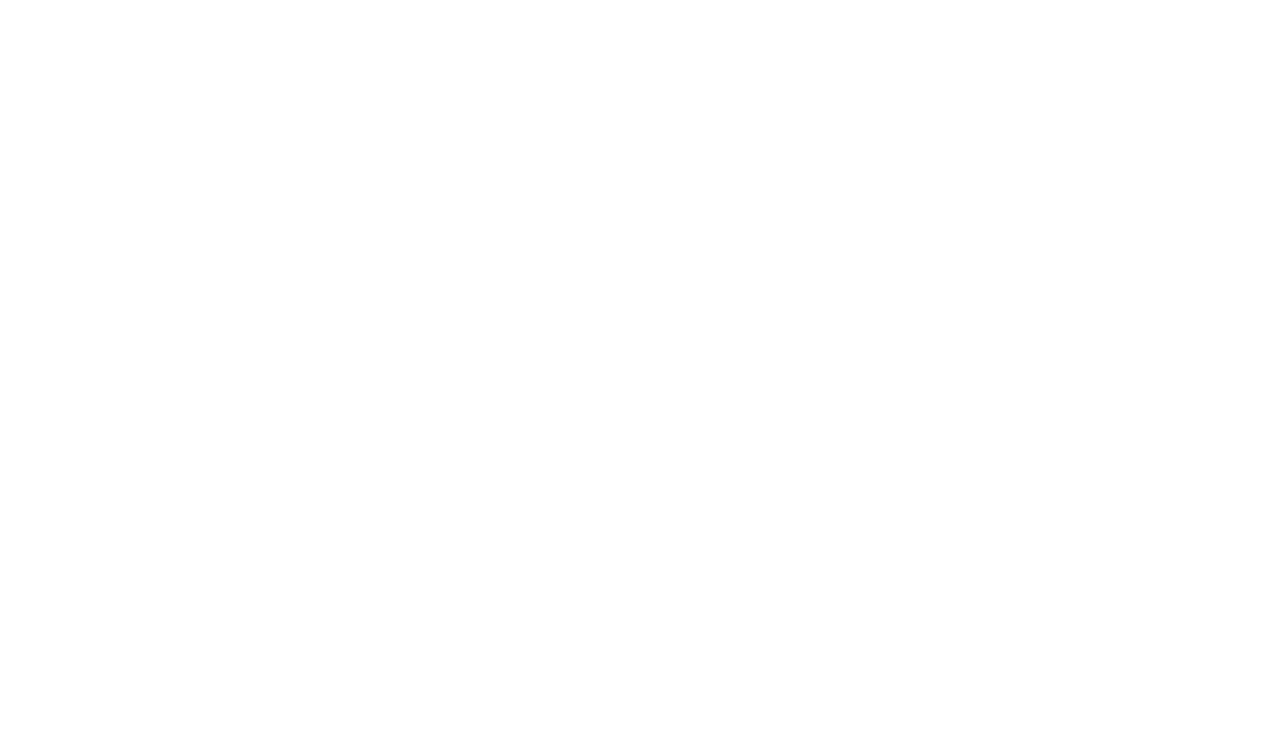
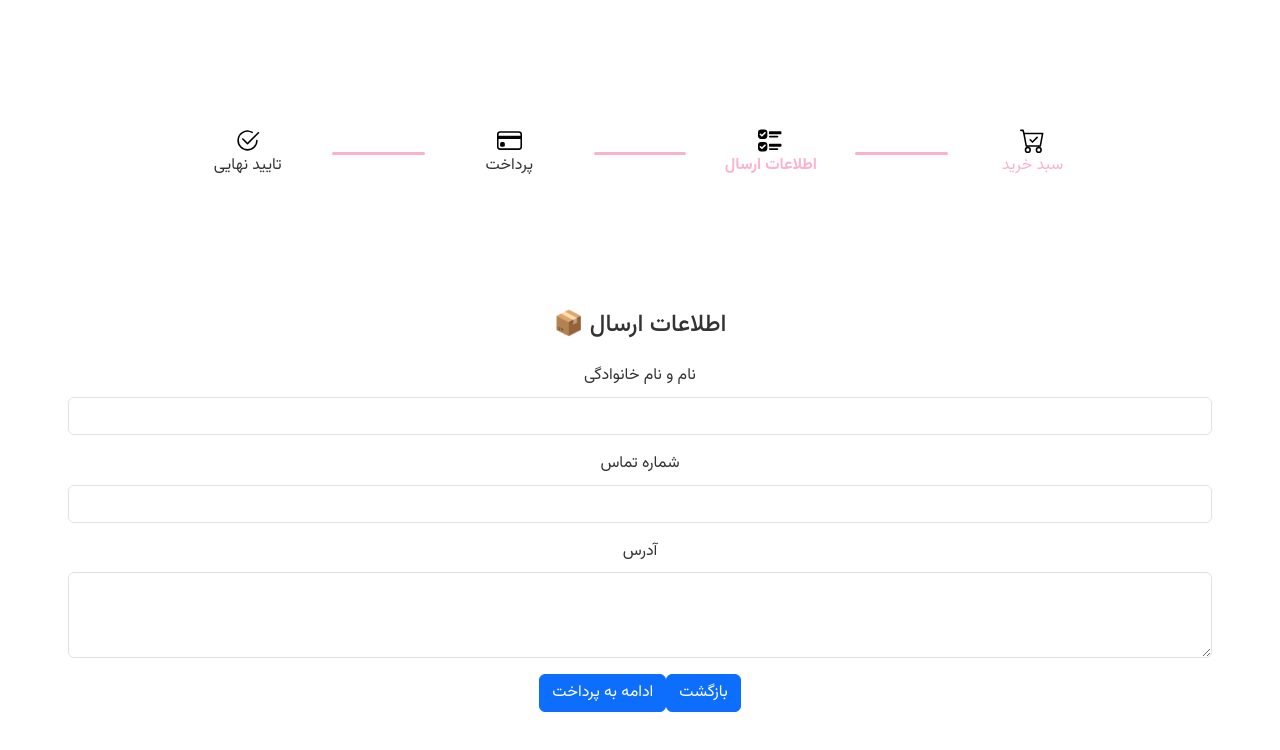
Before and after one commit to heliamazinani/bahar, a React (Vite) app in the folder online_Shop_Bahar/: page /checkout/info in a window 1280 px wide. Before the commit this address had no page. Shown: the top 750 px of the page. Built offline with nearby package versions, Linux system fonts and the light colour scheme.

Commit message:
cartlayout

```diff
--- a/online_Shop_Bahar/src/App.jsx
+++ b/online_Shop_Bahar/src/App.jsx
@@ -12,6 +12,10 @@
 import ProductPage from "./pages/ProductPage/ProductPage";
 import OrderLayout from "./layouts/OrderLayout";
 import CheckoutPage from "./pages/CheckoutPage/CheckoutPage";
+import CartStep from "./components/Checkout/CartStep/CartStep";
+import InfoStep from "./components/Checkout/InfoStep/InfoStep";
+import PaymentStep from "./components/Checkout/PaymentStep/PaymentStep";
+import ConfirmationStep from "./components/Checkout/ConfirmationStep/ConfirmationStep";
 function App() {
   return (
     <>
@@ -42,14 +46,16 @@
               </MainLayout>
             }
           />
-          <Route
-            path="/checkout"
-            element={
-              <OrderLayout>
-                <CheckoutPage/>
-              </OrderLayout>
-            }
-          />
+          <Route path="/checkout" element={<OrderLayout />}>
+            <Route index element={<CartStep />} />
+            <Route path="info" element={<InfoStep/>} />
+            <Route path="payment" element={<PaymentStep />} />
+            <Route
+              path="confirmation"
+              element={<ConfirmationStep/>}
+            />
+          </Route>
+
           <Route
             path="/admin"
             element={
--- /dev/null
+++ b/online_Shop_Bahar/src/components/Checkout/CartStep/CartStep.jsx
@@ -0,0 +1,34 @@
+import SelectedProduct from "../../SelectedProduct/SelectedProduct";
+import { products } from "../../../DummyData/Products";
+import { Container, Col, Row } from "react-bootstrap";
+import { Button, Form } from "react-bootstrap";
+import { useNavigate } from "react-router-dom";
+function CartStep() {
+  const product = products[0];
+    const navigate = useNavigate();
+  return (
+    <>
+      {" "}
+      <Container dir="rtl" className="d-lg-block d-none mt-5 p-2 pe-3">
+        {" "}
+        <Row className="align-items-center">
+          <Col className="text-muted" lg={6} md={12}>
+            محصول
+          </Col>
+          <Col className="text-muted" lg={4} md={6}>
+            جمع قیمت
+          </Col>
+          <Col className="text-muted" lg={2} md={6}>
+            تعداد
+          </Col>
+        </Row>
+      </Container>
+      <SelectedProduct product={product} />
+      <SelectedProduct product={products[1]} />
+      <SelectedProduct product={products[6]} />
+      <Button onClick={() => navigate("/checkout/info")}>ادامه</Button>
+    </>
+  );
+}
+
+export default CartStep;
--- /dev/null
+++ b/online_Shop_Bahar/src/components/Checkout/ConfirmationStep/ConfirmationStep.jsx
@@ -0,0 +1,14 @@
+import React from "react";
+import { Button } from "react-bootstrap";
+import { CheckCircle } from "react-bootstrap-icons";
+
+export default function ConfirmationStep() {
+  return (
+    <div className="checkout-step p-3 text-center">
+      <CheckCircle size={60} color="green" className="mb-3" />
+      <h4>سفارش شما با موفقیت ثبت شد 🎉</h4>
+      <p>از خرید شما سپاسگزاریم.</p>
+      <Button href="/">بازگشت به خانه</Button>
+    </div>
+  );
+}
--- /dev/null
+++ b/online_Shop_Bahar/src/components/Checkout/InfoStep/InfoStep.jsx
@@ -0,0 +1,57 @@
+import React, { useState } from "react";
+import { Button, Form } from "react-bootstrap";
+import { useNavigate } from "react-router-dom";
+export default function InfoStep() {
+  const [formData, setFormData] = useState({
+    name: "",
+    phone: "",
+    address: "",
+  });
+  const navigate = useNavigate();
+
+  const handleChange = (e) =>
+    setFormData({ ...formData, [e.target.name]: e.target.value });
+
+  return (
+    <div className="checkout-step p-3">
+      <h4 className="mb-4">📦 اطلاعات ارسال</h4>
+      <Form>
+        <Form.Group className="mb-3">
+          <Form.Label>نام و نام خانوادگی</Form.Label>
+          <Form.Control
+            type="text"
+            name="name"
+            value={formData.name}
+            onChange={handleChange}
+          />
+        </Form.Group>
+
+        <Form.Group className="mb-3">
+          <Form.Label>شماره تماس</Form.Label>
+          <Form.Control
+            type="tel"
+            name="phone"
+            value={formData.phone}
+            onChange={handleChange}
+          />
+        </Form.Group>
+
+        <Form.Group className="mb-3">
+          <Form.Label>آدرس</Form.Label>
+          <Form.Control
+            as="textarea"
+            rows={3}
+            name="address"
+            value={formData.address}
+            onChange={handleChange}
+          />
+        </Form.Group>
+      </Form>
+
+      <Button onClick={() => navigate("/checkout/payment")}>
+        ادامه به پرداخت
+      </Button>
+            <Button onClick={() => navigate("/checkout/")}>بازگشت</Button>
+    </div>
+  );
+}
--- /dev/null
+++ b/online_Shop_Bahar/src/components/Checkout/PaymentStep/PaymentStep.jsx
@@ -0,0 +1,29 @@
+import React from "react";
+import { Button, Form } from "react-bootstrap";
+import { useNavigate } from "react-router-dom";
+export default function PaymentStep() {
+      const navigate = useNavigate();
+  return (
+    <div className="checkout-step p-3">
+      <h4 className="mb-4">💳 روش پرداخت</h4>
+
+      <Form>
+        <Form.Check
+          type="radio"
+          name="payment"
+          id="online"
+          label="پرداخت آنلاین"
+          defaultChecked
+        />
+        <Form.Check
+          type="radio"
+          name="payment"
+          id="cod"
+          label="پرداخت در محل"
+        />
+      </Form>
+      <Button onClick={() => navigate("/checkout/confirmation")}>پرداخت</Button>
+      <Button onClick={() => navigate("/checkout/info")}>بازگشت</Button>
+    </div>
+  );
+}
--- a/online_Shop_Bahar/src/index.css
+++ b/online_Shop_Bahar/src/index.css
@@ -104,8 +104,29 @@
   flex-direction: column;
   align-items: center;
   justify-content: center;
+  height: 100%;
+}
+
+.active-step {
   color: var(--primary-color);
-  height: 100%;
+  font-weight: bold;
+}
+
+.completed-step {
+  /* opacity: 0.6; */
+  color: var(--primary-color) !important;
+}
+
+.divider {
+  width: 40px;
+  height: 2px;
+  background: #ccc;
+  margin: 0 10px;
+}
+
+.checkout-content {
+  padding: 20px;
+  min-height: 400px;
 }
 
 .divider {
--- a/online_Shop_Bahar/src/layouts/OrderLayout.jsx
+++ b/online_Shop_Bahar/src/layouts/OrderLayout.jsx
@@ -1,5 +1,4 @@
 import React from "react";
-import AdminNav from "../components/AdminNav/AdminNav";
 import { Container, Col, Row } from "react-bootstrap";
 import {
   CartCheck,
@@ -7,43 +6,64 @@
   CreditCard,
   Check2Circle,
 } from "react-bootstrap-icons";
+import { Outlet, useLocation, useNavigate } from "react-router-dom";
 
-export default function OrderLayout({ children }) {
+export default function OrderLayout() {
+  const location = useLocation();
+  const navigate = useNavigate();
+
+  const stepMap = [
+    { path: "/checkout", label: "سبد خرید", icon: <CartCheck size={25} /> },
+    {
+      path: "/checkout/info",
+      label: "اطلاعات ارسال",
+      icon: <UiChecks size={25} />,
+    },
+    {
+      path: "/checkout/payment",
+      label: "پرداخت",
+      icon: <CreditCard size={25} />,
+    },
+    {
+      path: "/checkout/confirmation",
+      label: "تایید نهایی",
+      icon: <Check2Circle size={25} />,
+    },
+  ];
+
+  const currentStep = stepMap.findIndex((s) => location.pathname === s.path);
+
   return (
     <>
       <Container dir="rtl">
         <Row className="align-items-center p-5 m-lg-5">
-          <Col className="d-lg-flex justify-content-center p-0">
-            <div className="flexWrapper">
-              <CartCheck size={25} />
-              <p className="m-0  d-none d-lg-flex  d-none d-lg-flex">بررسی سبد خرید</p>
-            </div>
-          </Col>
-          <div className="divider" />
-          <Col className="d-flex justify-content-center p-0">
-            <div className="flexWrapper">
-              <UiChecks size={25} />
-              <p className="m-0  d-none d-lg-flex">بررسی سبد خرید</p>
-            </div>
-          </Col>
-          <div className="divider" />
-          <Col className="d-flex justify-content-center p-0">
-            <div className="flexWrapper">
-              <CreditCard size={25} sizeLg={80} />
-              <p className="m-0  d-none d-lg-flex">بررسی سبد خرید</p>
-            </div>
-          </Col>
-          <div className="divider" />
-          <Col className="d-flex justify-content-center p-0">
-            <div className="flexWrapper">
-              <Check2Circle size={25} />
-              <p className="m-0  d-none d-lg-flex">بررسی سبد خرید</p>
-            </div>
-          </Col>
+          {stepMap.map((step, index) => (
+            <React.Fragment key={index}>
+              <Col
+                className={`d-flex justify-content-center p-0 ${
+                  index === currentStep
+                    ? "active-step"
+                    : index < currentStep
+                    ? "completed-step"
+                    : ""
+                }`}
+                onClick={() => navigate(step.path)}
+                style={{ cursor: "pointer" }}
+              >
+                <div className="flexWrapper text-center">
+                  {step.icon}
+                  <p className="m-0 d-none d-lg-flex">{step.label}</p>
+                </div>
+              </Col>
+              {index < stepMap.length - 1 && <div className="divider" />}
+            </React.Fragment>
+          ))}
         </Row>
       </Container>
 
-      <div className="admin-layout">{children}</div>
+      <div className="checkout-content">
+        <Outlet /> {/* 👈 Step content appears here */}
+      </div>
     </>
   );
 }
--- a/online_Shop_Bahar/src/pages/CheckoutPage/CheckoutPage.jsx
+++ b/online_Shop_Bahar/src/pages/CheckoutPage/CheckoutPage.jsx
@@ -1,31 +1,38 @@
-import SelectedProduct from "../../components/SelectedProduct/SelectedProduct";
-import { products } from "../../DummyData/Products";
-import { Container, Col, Row } from "react-bootstrap";
-function CheckoutPage(){
-    const product = products[0];
-    return (
-      <>
-        {" "}
-        <Container dir="rtl" className="d-lg-block d-none mt-5 p-2 pe-3">
-          {" "}
-          <Row className="align-items-center">
-            <Col className="text-muted" lg={6} md={12}>
-              محصول
-            </Col>
-            <Col className="text-muted" lg={4} md={6}>
-              جمع قیمت
-            </Col>
-            <Col className="text-muted" lg={2} md={6}>
-              تعداد
-            </Col>
-          </Row>
-        </Container>
-        <SelectedProduct product={product} />
-        <SelectedProduct product={products[1]} />
-        <SelectedProduct product={products[6]} />
-      </>
-    );
+import React from "react";
+import { Button } from "react-bootstrap";
+import { useNavigate, useParams, useLocation } from "react-router-dom";
 
+export default function CheckoutPage() {
+  const navigate = useNavigate();
+  const location = useLocation();
+
+  const handleNext = () => {
+    if (location.pathname.endsWith("/checkout")) navigate("/checkout/info");
+    else if (location.pathname.endsWith("/info")) navigate("/checkout/payment");
+    else if (location.pathname.endsWith("/payment"))
+      navigate("/checkout/confirmation");
+  };
+
+  const handlePrev = () => {
+    if (location.pathname.endsWith("/info")) navigate("/checkout");
+    else if (location.pathname.endsWith("/payment")) navigate("/checkout/info");
+  };
+
+  return (
+    <div className="p-5 text-center">
+      <h4>Checkout Page</h4>
+      <p>Current step: {location.pathname}</p>
+
+      <div className="d-flex justify-content-between mt-4">
+        {!location.pathname.endsWith("/checkout") && (
+          <Button variant="secondary" onClick={handlePrev}>
+            بازگشت
+          </Button>
+        )}
+        {!location.pathname.endsWith("/confirmation") && (
+          <Button onClick={handleNext}>ادامه</Button>
+        )}
+      </div>
+    </div>
+  );
 }
-
-export default CheckoutPage;
```
Also changed, not shown: online_Shop_Bahar/src/context/CheckoutContext.jsx (added, +21 -0 lines), online_Shop_Bahar/src/components/Checkout/CartStep/CartStep.css (added).
